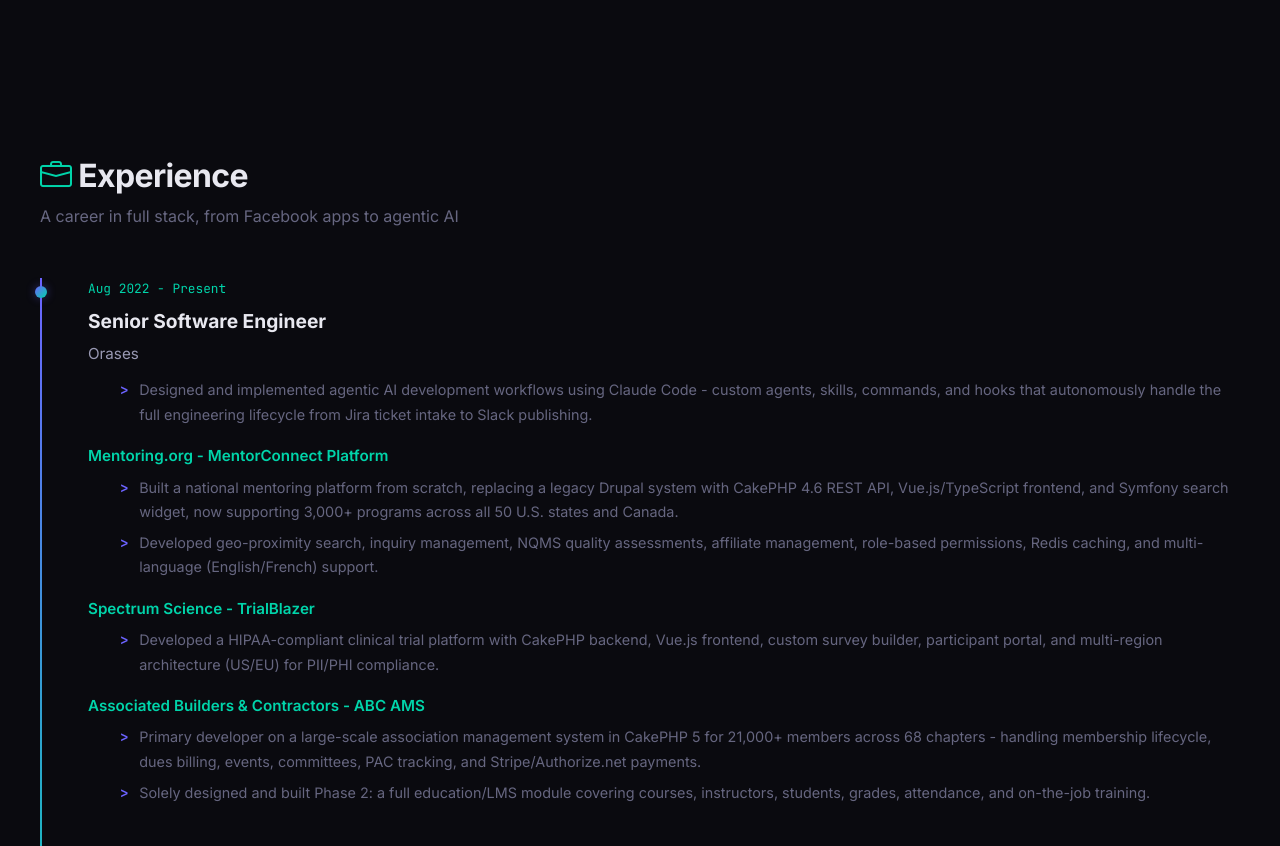
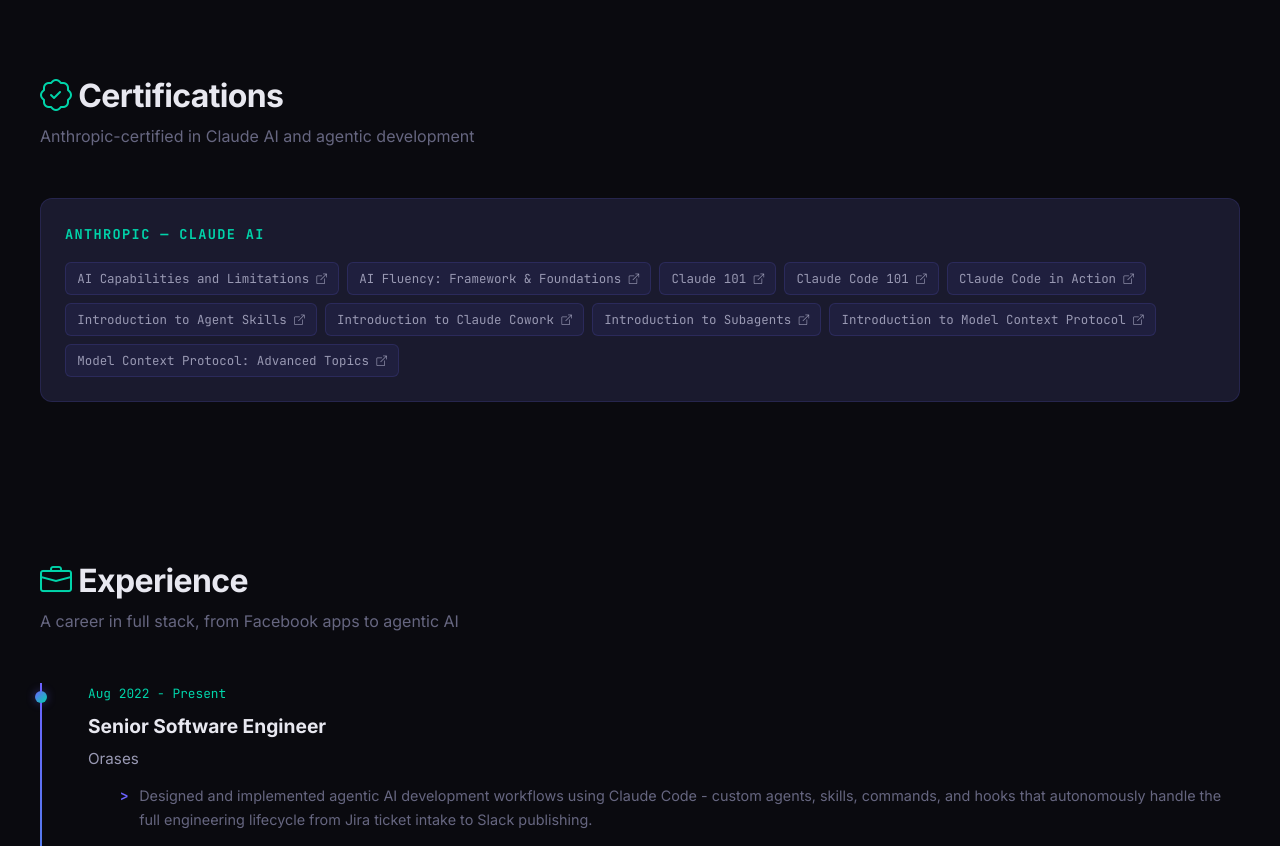
Before and after one commit to ZeeshanYousuf/zeeshanyousuf.github.io, a plain HTML site: page about.html in a window 1280 px wide. Shown: the part 1538-2384 px from the top of the page. Drawn offline with nearby package versions, Linux system fonts and the light colour scheme.

Commit message:
Add verification links to certifications

```diff
--- a/about.html
+++ b/about.html
@@ -173,6 +173,32 @@
     </div>
   </section>
 
+  <!-- Certifications -->
+  <section class="section" style="padding-top: 0;">
+    <div class="section-inner">
+      <h2 class="section-title fade-in"><i class="bi bi-patch-check" style="color: var(--accent-2);"></i> Certifications</h2>
+      <p class="section-subtitle fade-in">Anthropic-certified in Claude AI and agentic development</p>
+
+      <div class="skills-grid">
+        <div class="skill-category fade-in">
+          <div class="skill-category-title">Anthropic — Claude AI</div>
+          <div class="skill-tags">
+            <a href="https://verify.skilljar.com/c/55cd2pvhzqme" target="_blank" class="skill-tag-sm" style="text-decoration:none; cursor:pointer;">AI Capabilities and Limitations <i class="bi bi-box-arrow-up-right" style="font-size:0.65rem;"></i></a>
+            <a href="https://verify.skilljar.com/c/82k3gqdvpage" target="_blank" class="skill-tag-sm" style="text-decoration:none; cursor:pointer;">AI Fluency: Framework & Foundations <i class="bi bi-box-arrow-up-right" style="font-size:0.65rem;"></i></a>
+            <a href="https://verify.skilljar.com/c/cnu9odo2nwbo" target="_blank" class="skill-tag-sm" style="text-decoration:none; cursor:pointer;">Claude 101 <i class="bi bi-box-arrow-up-right" style="font-size:0.65rem;"></i></a>
+            <a href="https://verify.skilljar.com/c/m3tmjd3rupy8" target="_blank" class="skill-tag-sm" style="text-decoration:none; cursor:pointer;">Claude Code 101 <i class="bi bi-box-arrow-up-right" style="font-size:0.65rem;"></i></a>
+            <a href="https://verify.skilljar.com/c/d8w43v5vxqzg" target="_blank" class="skill-tag-sm" style="text-decoration:none; cursor:pointer;">Claude Code in Action <i class="bi bi-box-arrow-up-right" style="font-size:0.65rem;"></i></a>
+            <a href="https://verify.skilljar.com/c/hnwmmk3ovwit" target="_blank" class="skill-tag-sm" style="text-decoration:none; cursor:pointer;">Introduction to Agent Skills <i class="bi bi-box-arrow-up-right" style="font-size:0.65rem;"></i></a>
+            <a href="https://verify.skilljar.com/c/wr44y57xysqo" target="_blank" class="skill-tag-sm" style="text-decoration:none; cursor:pointer;">Introduction to Claude Cowork <i class="bi bi-box-arrow-up-right" style="font-size:0.65rem;"></i></a>
+            <a href="https://verify.skilljar.com/c/cuav5ae2yact" target="_blank" class="skill-tag-sm" style="text-decoration:none; cursor:pointer;">Introduction to Subagents <i class="bi bi-box-arrow-up-right" style="font-size:0.65rem;"></i></a>
+            <a href="https://verify.skilljar.com/c/bdsyb9asdkf7" target="_blank" class="skill-tag-sm" style="text-decoration:none; cursor:pointer;">Introduction to Model Context Protocol <i class="bi bi-box-arrow-up-right" style="font-size:0.65rem;"></i></a>
+            <a href="https://verify.skilljar.com/c/3jx788g79xiq" target="_blank" class="skill-tag-sm" style="text-decoration:none; cursor:pointer;">Model Context Protocol: Advanced Topics <i class="bi bi-box-arrow-up-right" style="font-size:0.65rem;"></i></a>
+          </div>
+        </div>
+      </div>
+    </div>
+  </section>
+
   <!-- Experience Timeline -->
   <section class="section">
     <div class="section-inner">
```
Also changed, not shown: 1 other file.
